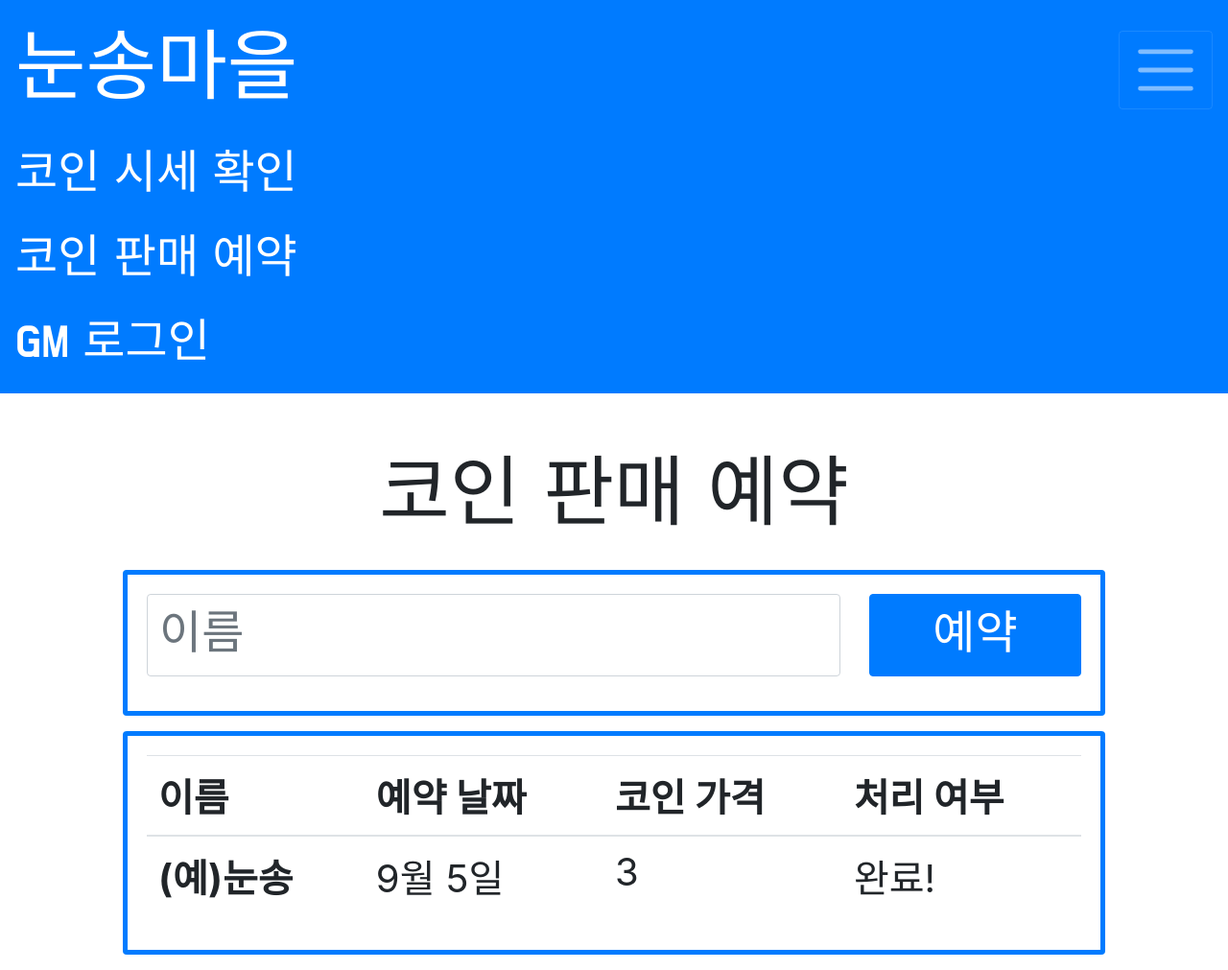
After one commit to eneun/noonsong_minecraft, a Django app: page /reservation in a window 1280 px wide, after a click that opens the changed part. The commit adds this page. Shown: the whole page at 96% size. Run offline with Django 3.2, Linux system fonts and the light colour scheme; data that the repository does not hold is empty; some libraries are stand-ins or nearby versions.

Commit message:
add functions

```diff
--- a/account/urls.py
+++ b/account/urls.py
@@ -4,4 +4,5 @@ from . import views
 urlpatterns = [
     path('signup/', views.signup, name='signup'),
     path('login/', views.login, name='login'),
+    path('logout/', views.logout, name='logout'),
 ]
--- a/picker/admin.py
+++ b/picker/admin.py
@@ -1,5 +1,6 @@
 from django.contrib import admin
-from .models import Number
+from .models import Number, Reservation
 
 # Register your models here.
 admin.site.register(Number)
+admin.site.register(Reservation)
--- a/picker/models.py
+++ b/picker/models.py
@@ -4,3 +4,9 @@ from django.db import models
 class Number(models.Model):
     number = models.IntegerField()
     created_at = models.DateTimeField(auto_now_add=True)
+
+class Reservation(models.Model):
+    name = models.CharField(max_length=100)
+    value = models.IntegerField(null=True, blank=True)
+    status = models.BooleanField(null=True, blank=True, default=False)
+    created_at = models.DateTimeField(auto_now_add=True)
--- /dev/null
+++ b/picker/templates/reservation.html
@@ -0,0 +1,71 @@
+<body>
+    {% extends 'base.html' %}
+    {% block content %}
+    <p class='text-center mt-5' style="font-family: 'Black Han Sans', sans-serif; font-size: 5rem;">코인 판매 예약</p>
+
+    <div class="card border-primary mb-3 mx-auto" style="max-width: 80%; border-width: 5px;">
+        <div class="card-body text-primary">
+            <form action="{% url 'reservation' %}" method="POST">
+                {% csrf_token %}
+                <div class="row">
+                    <div class="col">
+                        <input type="text" name="name" class="form-control" style="font-family: 'Do Hyeon', sans-serif; font-size: 3rem;" placeholder="이름">
+                    </div>
+                    <div class="col-3">
+                        <button type="submit" class="btn btn-primary btn-block" style="font-family: 'Do Hyeon', sans-serif; font-size: 3rem;">예약</button>
+                    </div>
+                </div>
+            </form>
+        </div>
+    </div>
+
+    <div class="card border-primary mb-3 mx-auto" style="max-width: 80%; border-width: 5px;">
+        <div class="card-body text-primary">
+            <table class="table" style="font-size: 2.5rem;">
+            {% if user.is_authenticated %}
+                    <a href="{% url 'delete' %}" class="btn btn-secondary btn-block" style="font-size: 3rem; color: white;">완료 목록 삭제하기</a>
+                {% endif %}
+                <thead>
+                    <tr>
+                    <th scope="col">이름</th>
+                    <th scope="col">예약 날짜</th>
+                    <th scope="col">코인 가격</th>
+                    <th scope="col">처리 여부</th>
+                    </tr>
+                </thead>
+                <tbody>
+                    <tr>
+                        <th scope="row">(예)눈송</th>
+                        <td>9월 5일</td>
+                        <td>3</td>
+                        <td>완료!</td>
+                    </tr>
+                    {% for r in reservations %}
+                    <tr>
+                        <th scope="row">{{r.name}}</th>
+                        <td>{{r.created_at|date:"n월 j일"}}</td>
+                        <td>{{r.value}}</td>
+                        <td>
+                            {% if user.is_authenticated %}
+                                {% if r.status == False %}
+                                    <a href="{% url 'completion' r.id %}" class="btn btn-info" style="font-size: 2rem;">완료하기</a>
+                                {% else %}
+                                    <a href="{% url 'completion' r.id %}" class="btn btn-warning" style="font-size: 2rem;">완료취소</a>
+                                {% endif %}
+                            {% else %}
+                                {% if r.status == False %}
+                                    대기중
+                                {% else %}
+                                    완료!
+                                {% endif %}
+                            {% endif %}
+                        </td>
+                    </tr>
+                    {% endfor %}
+
+                </tbody>
+                </table>
+        </div>
+    </div>
+    {% endblock %}
+</body>
--- a/picker/urls.py
+++ b/picker/urls.py
@@ -5,7 +5,9 @@ from . import views
 
 urlpatterns = [
     path('', views.result, name='result'),
+    path('reservation', views.reservation, name='reservation'),
     path('change/', views.change, name='change'),
     path('fever/', views.fever, name='fever'),
-
+    path('completion/<int:id>/', views.completion, name='completion'),
+    path('delete/', views.delete, name="delete"),
 ]
--- a/picker/views.py
+++ b/picker/views.py
@@ -1,10 +1,34 @@
 from django.shortcuts import render, get_object_or_404, redirect
-from .models import Number
+from .models import Number, Reservation
 
 # Create your views here.
 def result(request):
     num = Number.objects.last()
     return render(request, 'result.html', {'num': num})
+
+def reservation(request):
+    if request.method == 'POST':
+        name = request.POST['name']
+        value = Number.objects.last().number
+        reservation = Reservation.objects.create(name=name, value=value)
+        return redirect('reservation')
+    else:
+        reservations = Reservation.objects.all()
+        return render(request, 'reservation.html', {'reservations': reservations})
+
+def completion(request, id):
+    reservation = get_object_or_404(Reservation, pk=id)
+    if reservation.status == False:
+        reservation.status = True
+    else:
+        reservation.status = False
+    reservation.save()
+    return redirect('reservation')
+
+def delete(request):
+    reservations = Reservation.objects.filter(status=True)
+    reservations.delete()
+    return redirect('reservation')
 
 def change(request):
     import random
--- a/randomproject/settings.py
+++ b/randomproject/settings.py
@@ -62,7 +62,7 @@ ROOT_URLCONF = 'randomproject.urls'
 TEMPLATES = [
     {
         'BACKEND': 'django.template.backends.django.DjangoTemplates',
-        'DIRS': [],
+        'DIRS': ['randomproject/templates'],
         'APP_DIRS': True,
         'OPTIONS': {
             'context_processors': [
--- /dev/null
+++ b/randomproject/templates/base.html
@@ -0,0 +1,39 @@
+<head>
+    <link href="https://fonts.googleapis.com/css2?family=Press+Start+2P&display=swap" rel="stylesheet">
+    <link href="https://fonts.googleapis.com/css2?family=Black+Han+Sans&display=swap" rel="stylesheet">
+    <link href="https://fonts.googleapis.com/css2?family=Do+Hyeon&display=swap" rel="stylesheet">
+    <link rel="stylesheet" href="https://stackpath.bootstrapcdn.com/bootstrap/4.5.0/css/bootstrap.min.css" integrity="sha384-9aIt2nRpC12Uk9gS9baDl411NQApFmC26EwAOH8WgZl5MYYxFfc+NcPb1dKGj7Sk" crossorigin="anonymous">
+    <script src="https://code.jquery.com/jquery-3.5.1.slim.min.js" integrity="sha384-DfXdz2htPH0lsSSs5nCTpuj/zy4C+OGpamoFVy38MVBnE+IbbVYUew+OrCXaRkfj" crossorigin="anonymous"></script>
+    <script src="https://cdn.jsdelivr.net/npm/popper.js@1.16.1/dist/umd/popper.min.js" integrity="sha384-9/reFTGAW83EW2RDu2S0VKaIzap3H66lZH81PoYlFhbGU+6BZp6G7niu735Sk7lN" crossorigin="anonymous"></script>
+    <script src="https://stackpath.bootstrapcdn.com/bootstrap/4.5.2/js/bootstrap.min.js" integrity="sha384-B4gt1jrGC7Jh4AgTPSdUtOBvfO8shuf57BaghqFfPlYxofvL8/KUEfYiJOMMV+rV" crossorigin="anonymous"></script>
+</head>
+
+
+<nav class="navbar navbar-dark bg-primary">
+    <a class="navbar-brand" href="{% url 'result' %}" style="font-family: 'Do Hyeon', sans-serif; font-size: 5rem;">눈송마을</a>
+    <button class="navbar-toggler" type="button" data-toggle="collapse" data-target="#navbarNavDropdown" aria-controls="navbarNavDropdown" aria-expanded="false" aria-label="Toggle navigation">
+        <span class="navbar-toggler-icon" style="font-size: 3rem;"></span>
+    </button>
+    <div class="collapse navbar-collapse" id="navbarNavDropdown">
+        <ul class="navbar-nav" style="font-size: 3rem; font-family: 'Do Hyeon', sans-serif;">
+            <li class="nav-item active">
+                <a class="nav-link" href="{% url 'result' %}">코인 시세 확인</a>
+            </li>
+            <li class="nav-item active">
+                <a class="nav-link" href="{% url 'reservation' %}">코인 판매 예약</a>
+            </li>
+            <li class="nav-item active">
+                {% if user.is_authenticated %}
+                    <a class="nav-link" href="javascript:{document.getElementById('logout').submit()}">로그아웃</a>
+                    <form id="logout" method="POST" action="{% url 'logout' %}">
+                        {% csrf_token %} <input type="hidden" />
+                    </form>
+                {% else %}
+                    <a class="nav-link" href="{% url 'login' %}">GM 로그인</a>
+                {% endif %}
+            </li>
+        </ul>
+    </div>
+</nav>
+{% block content %}
+{% endblock %}
```
Also changed, not shown: account/templates/login.html (+23 -6 lines), account/views.py (+7 -1 lines), picker/templates/result.html (+4 -8 lines), db.sqlite3, picker/migrations/0003_reservation.py (added), picker/migrations/0004_auto_20200907_1330.py (added), picker/migrations/0005_auto_20200907_1359.py (added), picker/migrations/0006_auto_20200907_1400.py (added).
